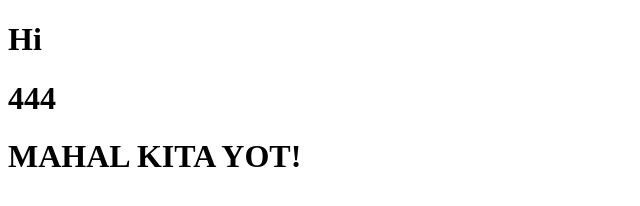
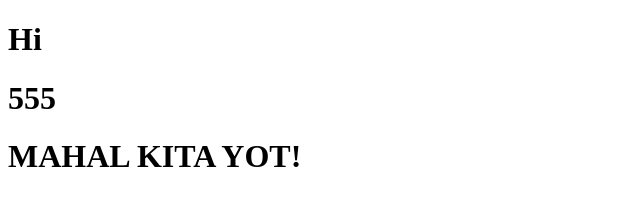
Before and after one commit to SuperDaryll/Halo, a plain HTML site: page index.html in a window 1280 px wide. Shown: the full height of the page, 0-640 px from the left. Drawn offline with Linux system fonts and the light colour scheme.

Commit message:
edit h1 to 555

```diff
--- a/index.html
+++ b/index.html
@@ -7,7 +7,7 @@
 </head>
 <body>
     <h1>Hi</h1>
-    <h1>444</h1>
+    <h1>555</h1>
 
     <h1>MAHAL KITA YOT!</h1>
 </body>
```
